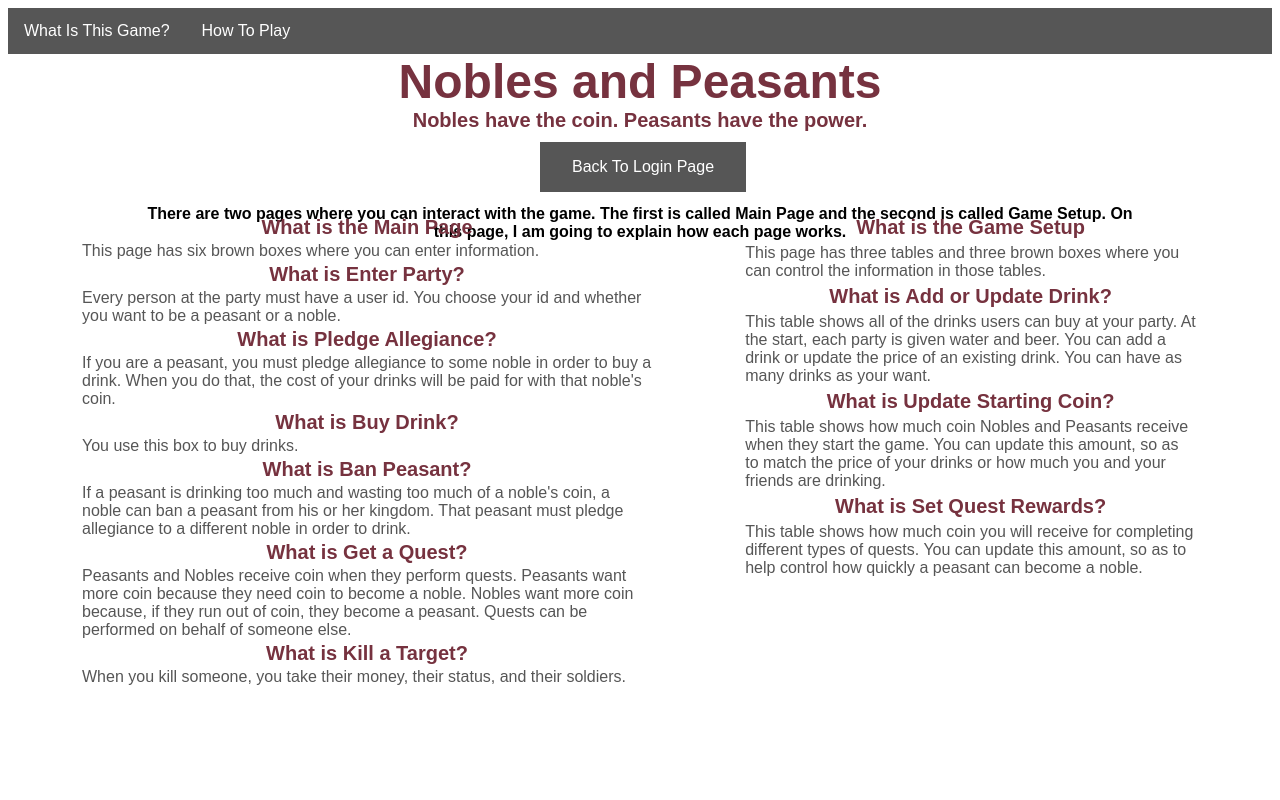
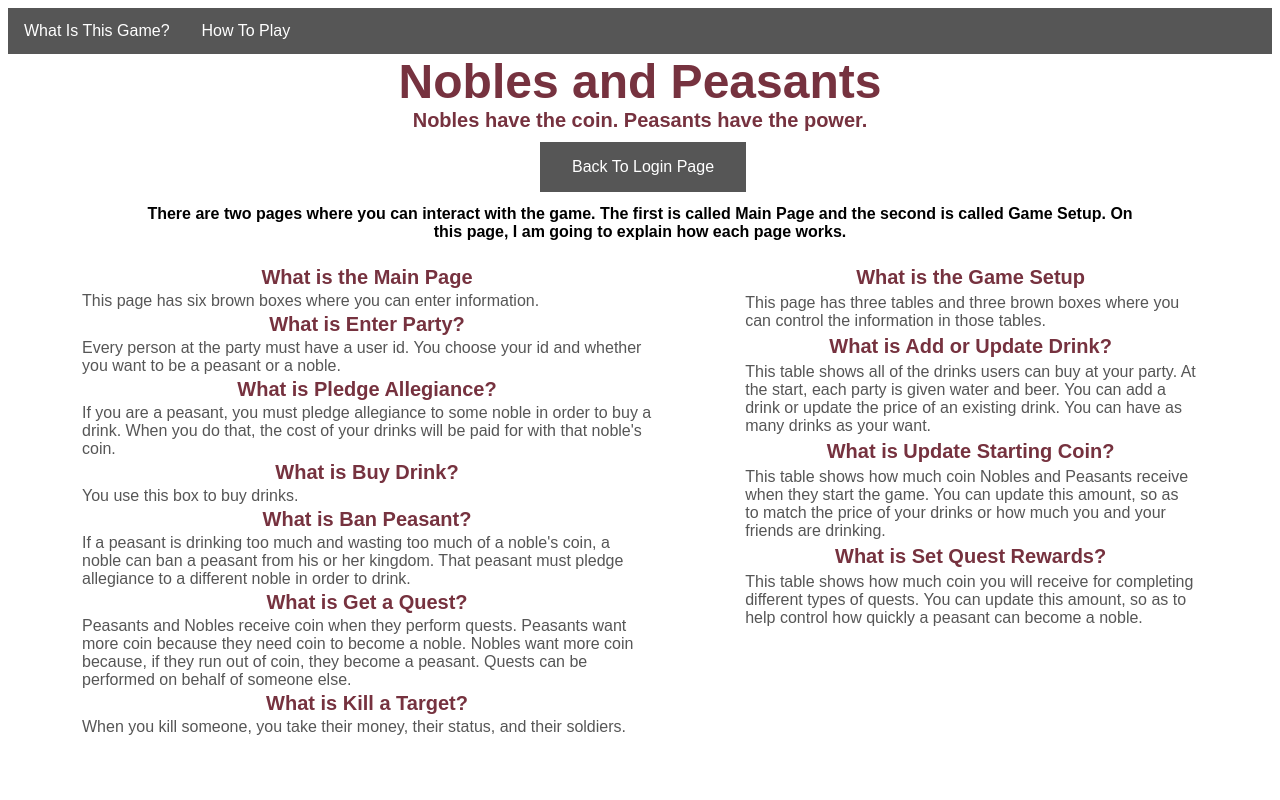
Before and after one commit to mfrasco/Nobles_and_Peasants, a Flask app: page /how_to_play in a window 1280 px wide. Run offline with Flask 2, Linux system fonts and the light colour scheme; parts of the project's set-up code (start-up, migrations or seed data) failed here and were passed over.

Commit message:
emergency fix to UI

```diff
--- a/Nobles_and_Peasants/static/style.css
+++ b/Nobles_and_Peasants/static/style.css
@@ -219,7 +219,7 @@ li a:hover {
 .how_to_block {
      position: absolute;
      margin: auto;
-     top: 200px;
+     top: 250px;
      right: 0;
      bottom: 0;
      left: 0;
```
